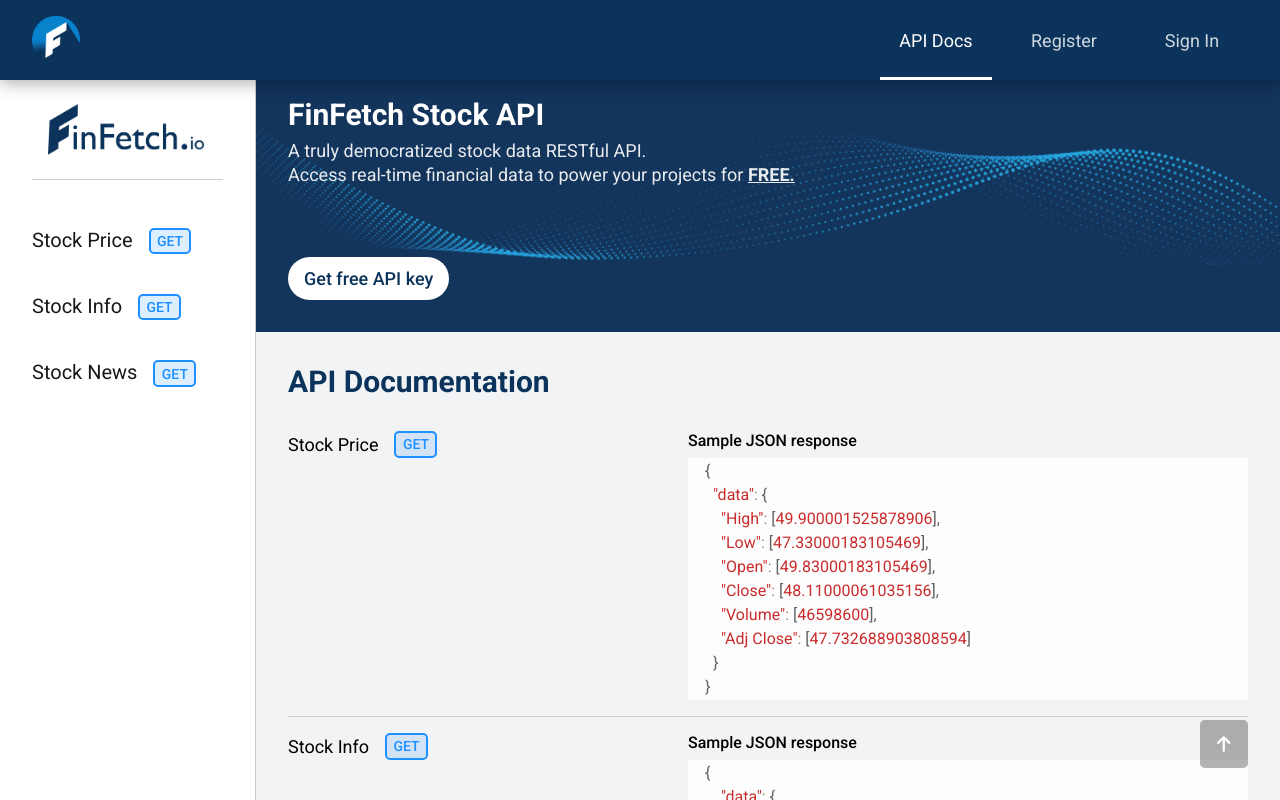
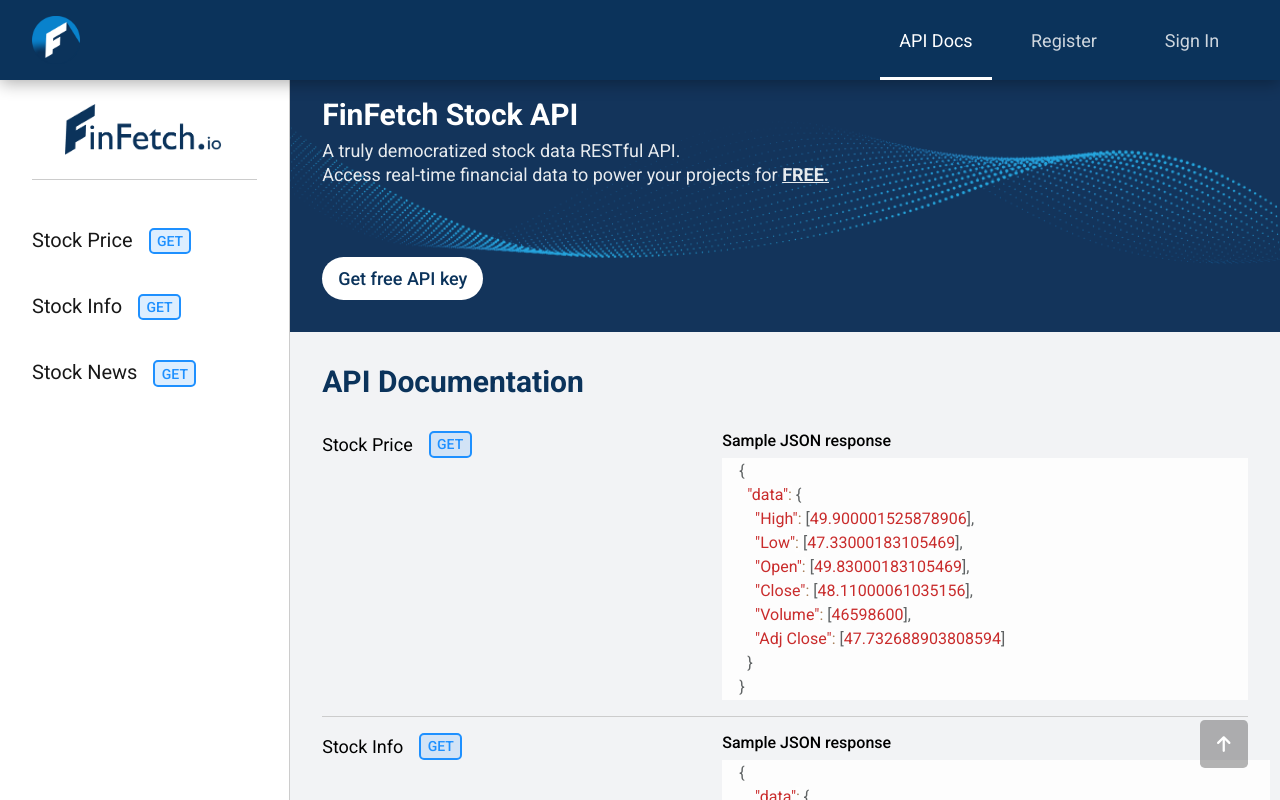
Before and after one commit to dnitecki/finfetch-ui, a React (Create React App) app: page /api/docs in a window 1280 px wide. Built offline with nearby package versions, Linux system fonts and the light colour scheme.

Commit message:
adjust widths

```diff
--- a/src/apps/finfetch-api/pages/documentation/Documentation.scss
+++ b/src/apps/finfetch-api/pages/documentation/Documentation.scss
@@ -18,8 +18,8 @@
 }
 .documentation-content-container {
   display: flex;
-  width: 80%;
   height: 100vh;
+  width: 100%;
   flex-direction: column;
   overflow: hidden;
 }
@@ -74,7 +74,7 @@
   display: flex;
   flex-direction: column;
   height: 100vh;
-  width: 20%;
+  width: 375px;
   background-color: #fff;
   border-right: 1px solid #ccc;
 }
```
